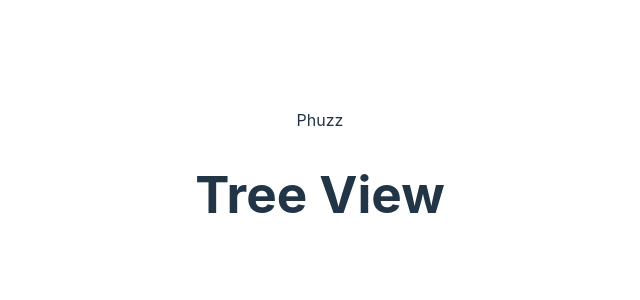
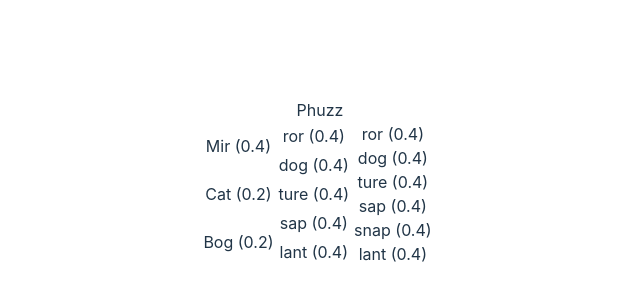
Before and after one commit to AaronJohnston/divergent-beams, a React (Vite) app in the folder ui/: page / in a window 1280 px wide. Shown: the part 218-518 px from the top of the page, without its empty margins (320-960 px from the left). Built offline with nearby package versions, Linux system fonts and the light colour scheme.

Commit message:
TreeView start

```diff
--- a/ui/src/TreeView.css
+++ b/ui/src/TreeView.css
@@ -0,0 +1,15 @@
+.TreeView {
+    display: flex;
+    flex-direction: row;
+}
+
+.TreeView-Level {
+    display: flex;
+    flex-direction: column;
+    justify-content: space-around;
+    margin-right: 5px;
+}
+
+.TreeView-Node {
+
+}
--- a/ui/src/TreeView.tsx
+++ b/ui/src/TreeView.tsx
@@ -1,3 +1,5 @@
+import './TreeView.css';
+
 export type Level = Node[];
 
 export type Node = {
@@ -13,8 +15,28 @@ export default function TreeView({
     levels: Level[]
 }) {
     return (
-        <div>
-        <h1>Tree View</h1>
+        <div className="TreeView">
+            {
+                levels.map(renderLevel)
+            }
         </div>
     );
 }
+
+function renderLevel(level: Level) {
+    return (
+        <div className="TreeView-Level">
+            {
+                level.map(renderNode)
+            }
+        </div>
+    );
+}
+
+function renderNode(node: Node) {
+    return (
+        <div className="TreeView-Node">
+            {node.content} ({node.prob})
+        </div>
+    );
+}
```
